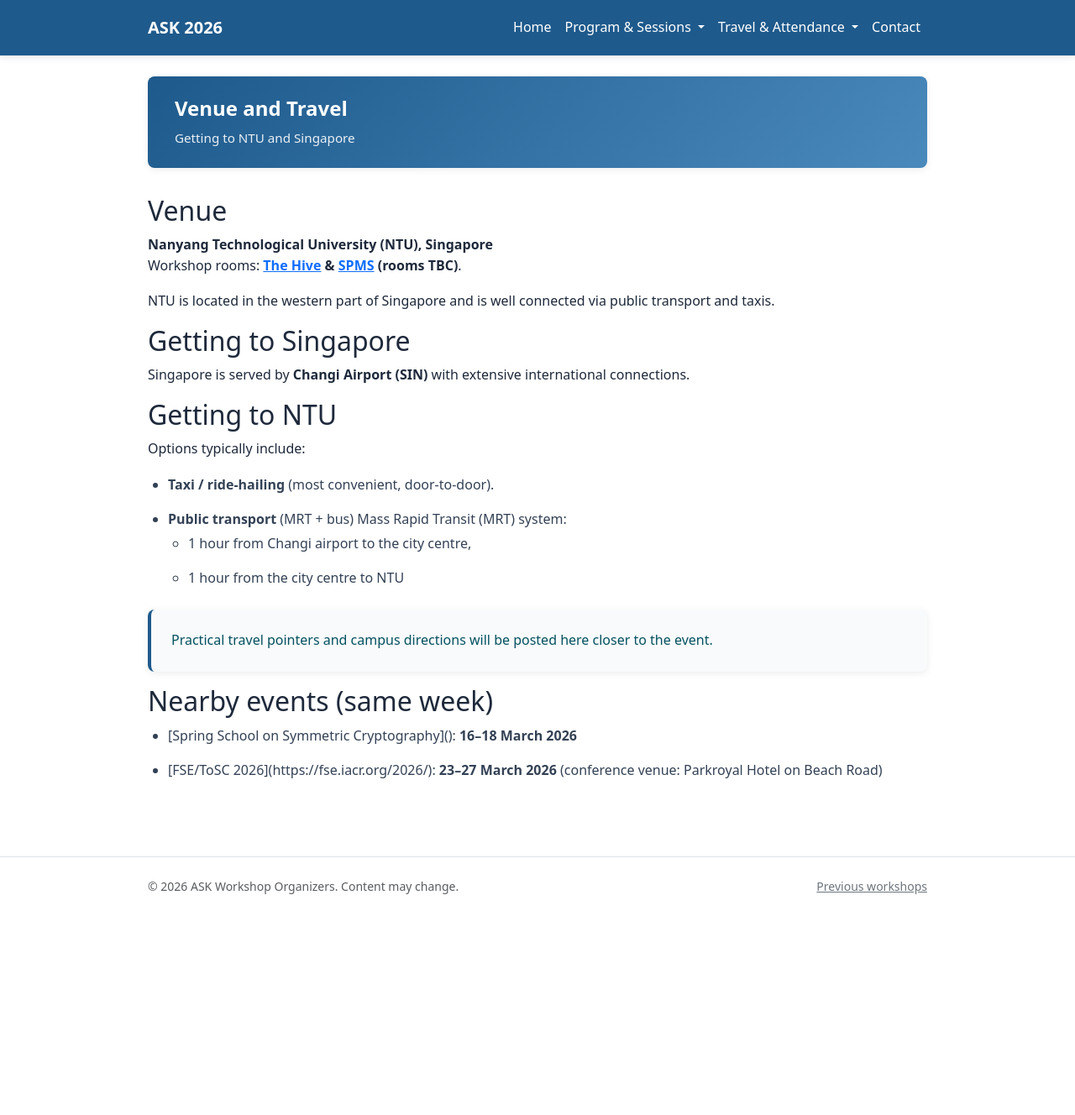
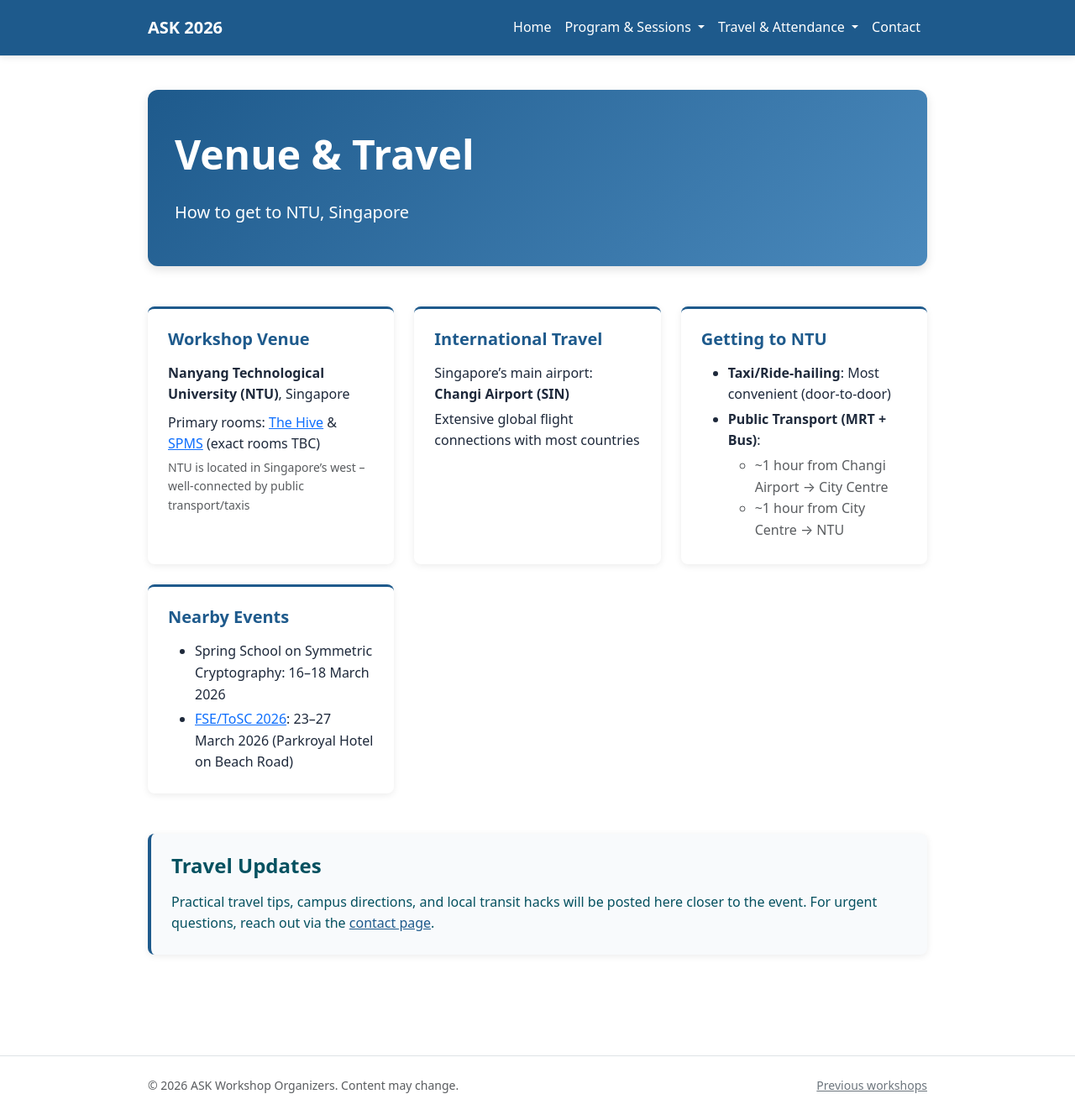
Before and after one commit to ask2026/ask2026.github.io, a Jekyll site: the page built from venue.md, in a window 1280 px wide. Shown: the whole page at 84% size. Built offline with Jekyll 4.4.1, drawn with Linux system fonts in a browser that asks for light colours; before the commit the page ends 1091 px from its top, so only the background shows below that.

Commit message:
revise venue.md

```diff
--- a/venue.md
+++ b/venue.md
@@ -4,39 +4,68 @@ title: "Venue and Travel"
 permalink: /venue/
 ---
 
-<!-- 轻量化页面头部 -->
-<div class="page-header">
-  <h1>Venue and Travel</h1>
-  <p>Getting to NTU and Singapore</p>
+<!-- 核心信息Hero区域（和首页风格统一） -->
+<div class="hero mb-5">
+  <div class="d-flex flex-column gap-3">
+    <h1 class="display-5 fw-bold mb-2">Venue & Travel</h1>
+    <p class="lead mb-0 opacity-90">
+      How to get to NTU, Singapore
+    </p>
+  </div>
 </div>
 
-## Venue
-<strong>Nanyang Technological University (NTU), Singapore</strong><br>
-Workshop rooms: <strong>[The Hive](https://goo.gl/maps/mG3om1hxgET2) & [SPMS](https://goo.gl/maps/oPbRVcHvoun) (rooms TBC)</strong>.
+<!-- 核心场地信息卡片组（复用callout样式，和首页一致） -->
+<div class="callouts my-5">
+  <div class="callout">
+    <h3>Workshop Venue</h3>
+    <p class="mb-2">
+      <strong>Nanyang Technological University (NTU)</strong>, Singapore
+    </p>
+    <p class="mb-1">
+      Primary rooms: <a href="https://goo.gl/maps/mG3om1hxgET2" target="_blank" rel="noopener">The Hive</a> & <a href="https://goo.gl/maps/oPbRVcHvoun" target="_blank" rel="noopener">SPMS</a> (exact rooms TBC)
+    </p>
+    <p class="mb-0 text-muted small">
+      NTU is located in Singapore’s west – well-connected by public transport/taxis
+    </p>
+  </div>
 
-NTU is located in the western part of Singapore and is well connected via public transport and taxis.
+  <div class="callout">
+    <h3>International Travel</h3>
+    <p class="mb-1">
+      Singapore’s main airport: <strong>Changi Airport (SIN)</strong>
+    </p>
+    <p class="mb-0">
+      Extensive global flight connections with most countries
+    </p>
+  </div>
 
-## Getting to Singapore
-Singapore is served by <strong>Changi Airport (SIN)</strong> with extensive international connections.
+  <div class="callout">
+    <h3>Getting to NTU</h3>
+    <ul class="mb-0">
+      <li class="mb-1"><strong>Taxi/Ride-hailing</strong>: Most convenient (door-to-door)</li>
+      <li class="mb-1"><strong>Public Transport (MRT + Bus)</strong>:
+        <ul class="mb-0 mt-1 text-muted">
+          <li>~1 hour from Changi Airport → City Centre</li>
+          <li>~1 hour from City Centre → NTU</li>
+        </ul>
+      </li>
+    </ul>
+  </div>
 
-## Getting to NTU
-Options typically include:
-<ul class="content-list">
-  <li><strong>Taxi / ride-hailing</strong> (most convenient, door-to-door).</li>
-  <li><strong>Public transport</strong> (MRT + bus) Mass Rapid Transit (MRT) system:
-    <ul class="content-list">
-      <li>1 hour from Changi airport to the city centre,</li>
-      <li>1 hour from the city centre to NTU</li>
+  <div class="callout">
+    <h3>Nearby Events</h3>
+    <ul class="mb-0">
+      <li class="mb-1">Spring School on Symmetric Cryptography: 16–18 March 2026</li>
+      <li class="mb-0"><a href="https://fse.iacr.org/2026/" target="_blank" rel="noopener">FSE/ToSC 2026</a>: 23–27 March 2026 (Parkroyal Hotel on Beach Road)</li>
     </ul>
-  </li>
-</ul>
-
-<div class="alert alert-info mt-4" role="alert">
-  Practical travel pointers and campus directions will be posted here closer to the event.
+  </div>
 </div>
 
-## Nearby events (same week)
-<ul class="content-list">
-  <li>[Spring School on Symmetric Cryptography](): <strong>16–18 March 2026</strong></li>
-  <li>[FSE/ToSC 2026](https://fse.iacr.org/2026/): <strong>23–27 March 2026</strong> (conference venue: Parkroyal Hotel on Beach Road)</li>
-</ul>
+<!-- 提示框（复用alert样式，和首页一致） -->
+<div class="alert alert-info my-5" role="alert">
+  <h2 class="h4 mb-3 fw-semibold">Travel Updates</h2>
+  <p class="mb-0">
+    Practical travel tips, campus directions, and local transit hacks will be posted here closer to the event.
+    For urgent questions, reach out via the <a href="{{ '/contact/' | relative_url }}" style="color: var(--primary-color); font-weight: 500;">contact page</a>.
+  </p>
+</div>
```
